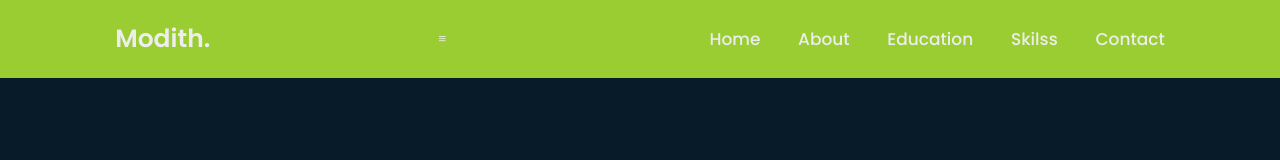
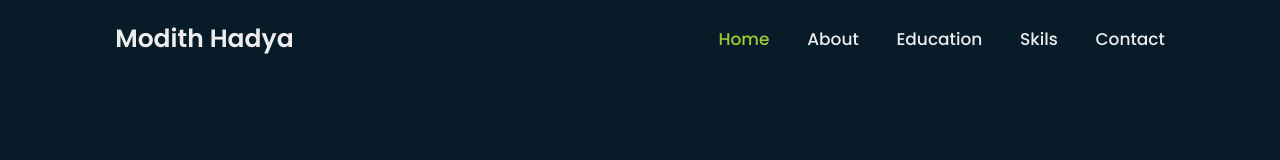
Before and after one commit to Modith-Hadya/My-Bio, a plain HTML site: page docs/index.html in a window 1280 px wide. Drawn offline with nearby package versions, Linux system fonts and the light colour scheme.

Commit message:
updated css

```diff
--- a/docs/css/style.css
+++ b/docs/css/style.css
@@ -35,7 +35,7 @@ body{
     left: 0;
     width: 100%;
     padding: 2rem 9%;
-    background: yellowgreen;
+    background: transparent;
     display: flex;
     justify-content: space-between;
     align-items: center;
@@ -58,11 +58,13 @@ body{
 
 .navbar a:hover,
 .navbar a.active {
-    color: var(--main-color);
+    color: yellowgreen;
 }
 
 #menu-icon {
     font-size: 3.6rem;
     color: var(--text-color);
     cursor: pointer;
+    display: none;
+
 }
--- a/docs/index.html
+++ b/docs/index.html
@@ -15,15 +15,15 @@
 <body>
     <!-- header design -->
     <header class="header">
-        <a href="#" class="logo">Modith.</a>
-        <div class="bx bx-menu" id=""menu-icon></div>
+        <a href="#" class="logo">Modith Hadya</a>
+        <div class="bx bx-menu" id="menu-icon"></div>
 
 
         <nav class="navbar">
           <a href="#home" class="active">Home</a>
           <a href="#about">About</a>
           <a href="#education">Education</a>
-          <a href="#skills">Skilss</a>
+          <a href="#skils">Skils</a>
           <a href="#contact">Contact</a>
         </nav>
 
```
